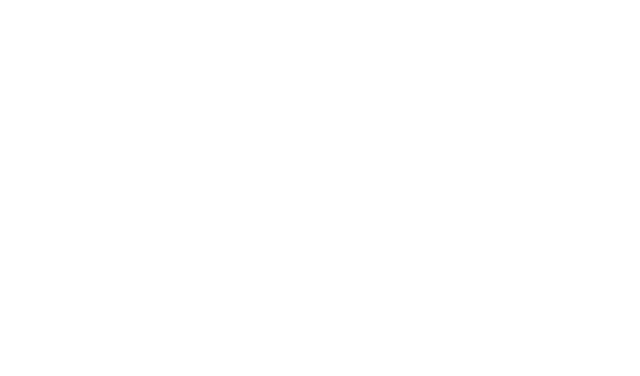
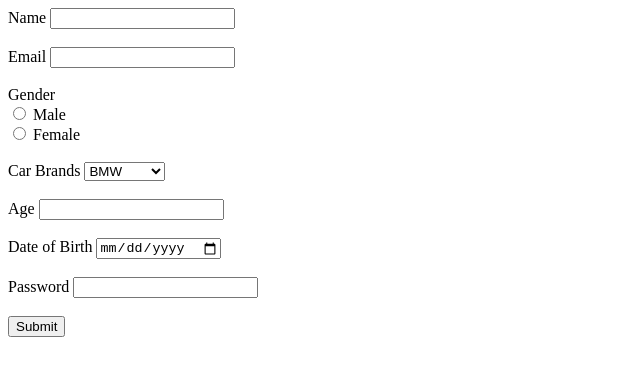
Before and after one commit to acciojob/signup-form-car-HarishPrb28, a website: page main.html in a window 1280 px wide. Shown: the whole page, without its empty margins (0-640 px from the left). Drawn offline with Linux system fonts and the light colour scheme.

Commit message:
created a submission

```diff
--- a/main.html
+++ b/main.html
@@ -10,7 +10,30 @@
 	<!-- the entire body must be written by student -->
     <script type="text/javascript" src="./script.js">
 </script>
-
+<form action="#" method="POST">
+		<label for="name"> Name</label>
+		<input type="text" id="name" name="name" required><br/><br/>
+		<label for="email"> Email</label>
+		<input type="email" id="email" name="email" required><br/><br/>
+		<label for="gender">Gender</label><br/>
+		<input type="radio" name="gender" id="male" required>
+		<label for="male">Male</label><br/>
+		<input type="radio" name="gender" id="female"  required>
+		<label for="female">Female</label><br/><br/>
+		<label for="cars">Car Brands</label>
+		<select id="cars" name="cars" >
+			<option value="BMW">BMW</option>
+			<option value="Audi">Audi</option>
+			<option value="Mercedez">Mercedez</option>
+		</select><br/><br/>
+		<label for="age">Age</label>
+		<input type="number" name="age" id="age" required><br/><br/>
+		<label for="dob">Date of Birth</label>
+		<input type="date" name="dob" id="dob" required><br/><br/>
+		<label for="password">Password</label>
+		<input type="password" name="password" id="password" required><br/><br/>
+		 <button type="submit" id="submit">Submit</button>
+	</form>
 </body>
 
 </html>
```
